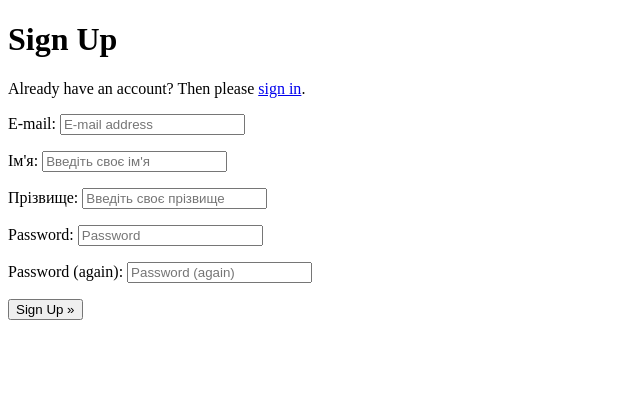
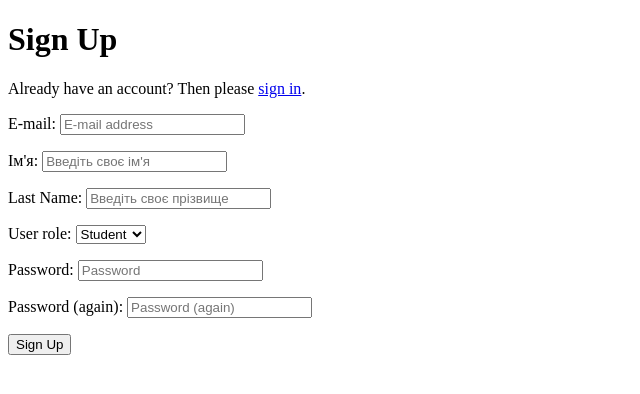
Before and after one commit to IvanYukish/remote_education, a Django app: page /signup/ in a window 1280 px wide. Shown: the top 394 px of the page, without its empty margins (0-640 px from the left). Run offline with Django 3.2, Linux system fonts and the light colour scheme.

Commit message:
forms for student and teaters

```diff
--- a/src/templates/account/signup.html
+++ b/src/templates/account/signup.html
@@ -16,7 +16,7 @@
         {% if redirect_field_value %}
             <input type="hidden" name="{{ redirect_field_name }}" value="{{ redirect_field_value }}"/>
         {% endif %}
-        <button type="submit">{% trans "Sign Up" %} &raquo;</button>
+        <button type="submit">{% trans "Sign Up" %} </button>
     </form>
 
 {% endblock %}
--- a/src/user/forms.py
+++ b/src/user/forms.py
@@ -4,14 +4,20 @@ from django.utils.translation import ugettext_lazy as _
 from .models import CustomUser
 
 
+GEEKS_CHOICES = (
+    ("1", "Student"),
+    ("2", "Teacher"),
+)
+
 class CustomSignupForm(SignupForm):
     first_name = forms.CharField(label=_('Ім\'я'), max_length=150,
                                  widget=forms.TextInput(attrs={'placeholder': _('Введіть своє ім\'я')}))
-    last_name = forms.CharField(label=_('Прізвище'), max_length=150,
+    last_name = forms.CharField(label=_('Last Name'), max_length=150,
                                 widget=forms.TextInput(attrs={'placeholder': _('Введіть своє прізвище')}))
+    user_role = forms.ChoiceField(choices=GEEKS_CHOICES)
 
 
 class ProfileUpdateForm(forms.ModelForm):
     class Meta:
         model = CustomUser
-        fields = ['first_name', 'last_name', 'email', 'phone_number', 'avatar']
+        fields = ['first_name', 'last_name', 'email', 'phone_number', 'avatar', 'type']
--- a/src/user/models.py
+++ b/src/user/models.py
@@ -5,9 +5,9 @@ from django.contrib.auth.models import AbstractUser
 from django.db import models
 from django.utils.translation import ugettext_lazy as _
 
-from user.constants import USER_TYPE_CHOICES
-from user.utils import path_and_rename
-from user.validators import phone_validator
+from .constants import USER_TYPE_CHOICES
+from .utils import path_and_rename
+from .validators import phone_validator
 
 
 class UserManager(BaseUserManager):
--- a/src/user/urls.py
+++ b/src/user/urls.py
@@ -1,6 +1,6 @@
 from django.urls import path, include
 
-from user.views import ProfileDetailView, ProfileUpdateView
+from .views import ProfileDetailView, ProfileUpdateView
 
 urlpatterns = [
     path('', include('allauth.urls')),
--- a/src/user/views.py
+++ b/src/user/views.py
@@ -2,8 +2,8 @@ from django.contrib.auth.mixins import LoginRequiredMixin
 from django.urls import reverse_lazy
 from django.views.generic import DetailView, UpdateView
 
-from user.forms import ProfileUpdateForm
-from user.models import CustomUser
+from .forms import ProfileUpdateForm
+from .models import CustomUser
 
 
 class ProfileDetailView(LoginRequiredMixin, DetailView):
```
